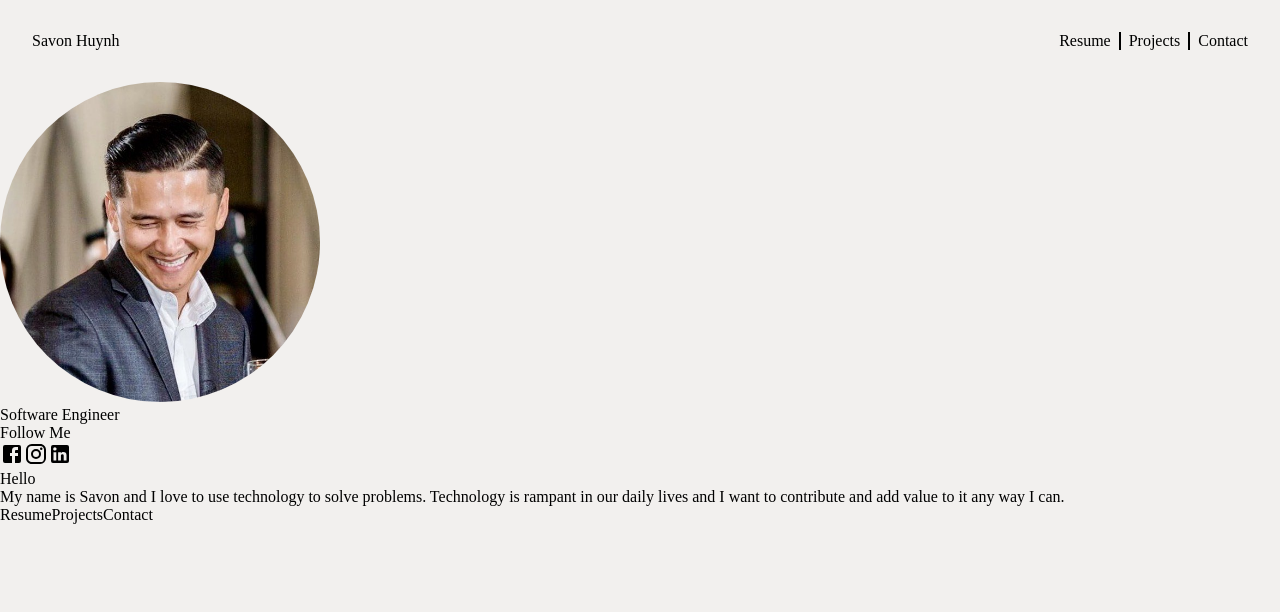
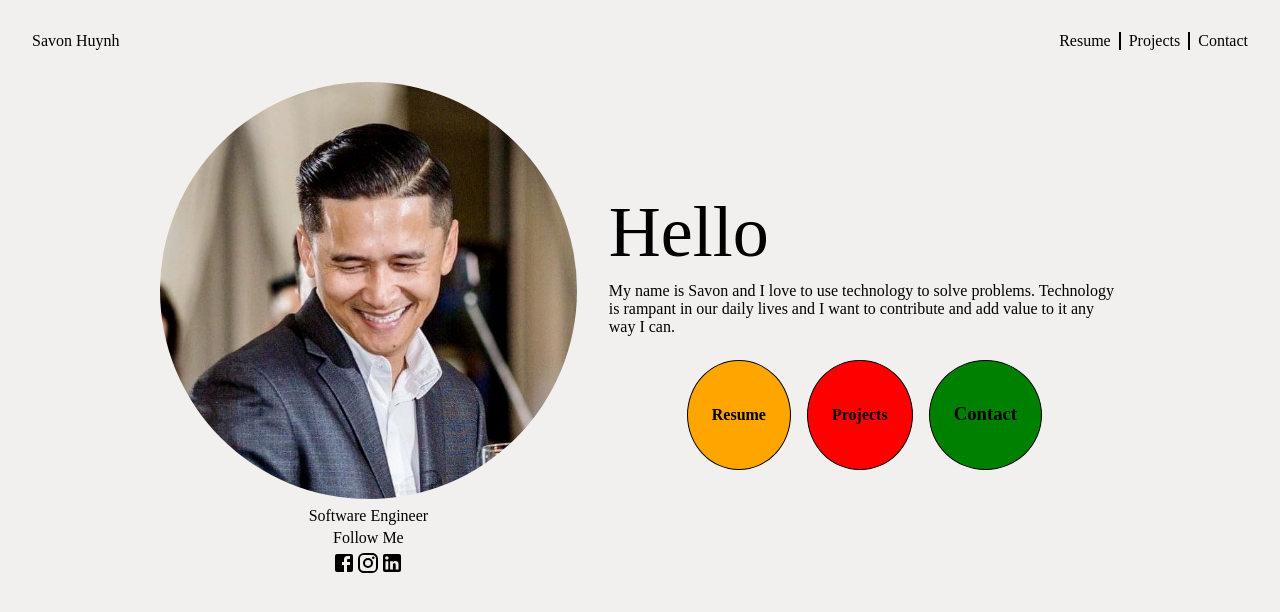
Before and after one commit to xqhuynh/my-porfolio-site, a React (Create React App) app: page / in a window 1280 px wide. Shown: the top 612 px of the page. Built offline with nearby package versions, Linux system fonts and the light colour scheme.

Commit message:
Complete main section

```diff
--- a/src/App.css
+++ b/src/App.css
@@ -23,5 +23,59 @@ body {
 
 .savon-img {
     border-radius: 50%;
-    width: 25%;
+    width: 100%;
 }
+
+.main-container {
+    display: flex;
+    align-items: center;
+    width: 75%;
+    margin: auto;
+}
+
+.left-main {
+    display: flex;
+    flex-direction: column;
+    text-align: center;
+    margin-right: 2rem;
+    gap: .25rem;
+}
+
+.right-main {
+    display: flex;
+    flex-direction: column;
+    gap: .5rem;
+    width: 75%;
+}
+
+.hello-text {
+    font-size: 4.5rem;
+}
+
+.circle-links {
+    display: flex;
+    margin-top: 1rem;
+    gap: 1rem;
+    justify-content: center;
+}
+
+.circle-icons {
+    border: 1px solid black;
+    width: auto;
+    height: auto;
+    border-radius: 50%;
+    text-align: center;
+    padding: 1.5rem;
+}
+
+.resume {
+    background-color: orange;
+}
+
+.projects {
+    background-color: red;
+}
+
+.contact {
+    background-color: green;
+}
--- a/src/Main/Main.jsx
+++ b/src/Main/Main.jsx
@@ -30,6 +30,7 @@ function Main() {
           </div>
         </div>
 
+        {/* Right side of main */}
         <div className="right-main">
           <div className="hello-text">Hello</div>
           <div className="description">
@@ -38,9 +39,15 @@ function Main() {
             and add value to it any way I can.
           </div>
           <div className="circle-links">
-            <span>Resume</span>
-            <span>Projects</span>
-            <span>Contact</span>
+            <div className="circle-icons resume">
+              <h4>Resume</h4>
+            </div>
+            <div className="circle-icons projects">
+              <h4>Projects</h4>
+            </div>
+            <div className="circle-icons contact">
+              <h3>Contact</h3>
+            </div>
           </div>
         </div>
       </div>
```
